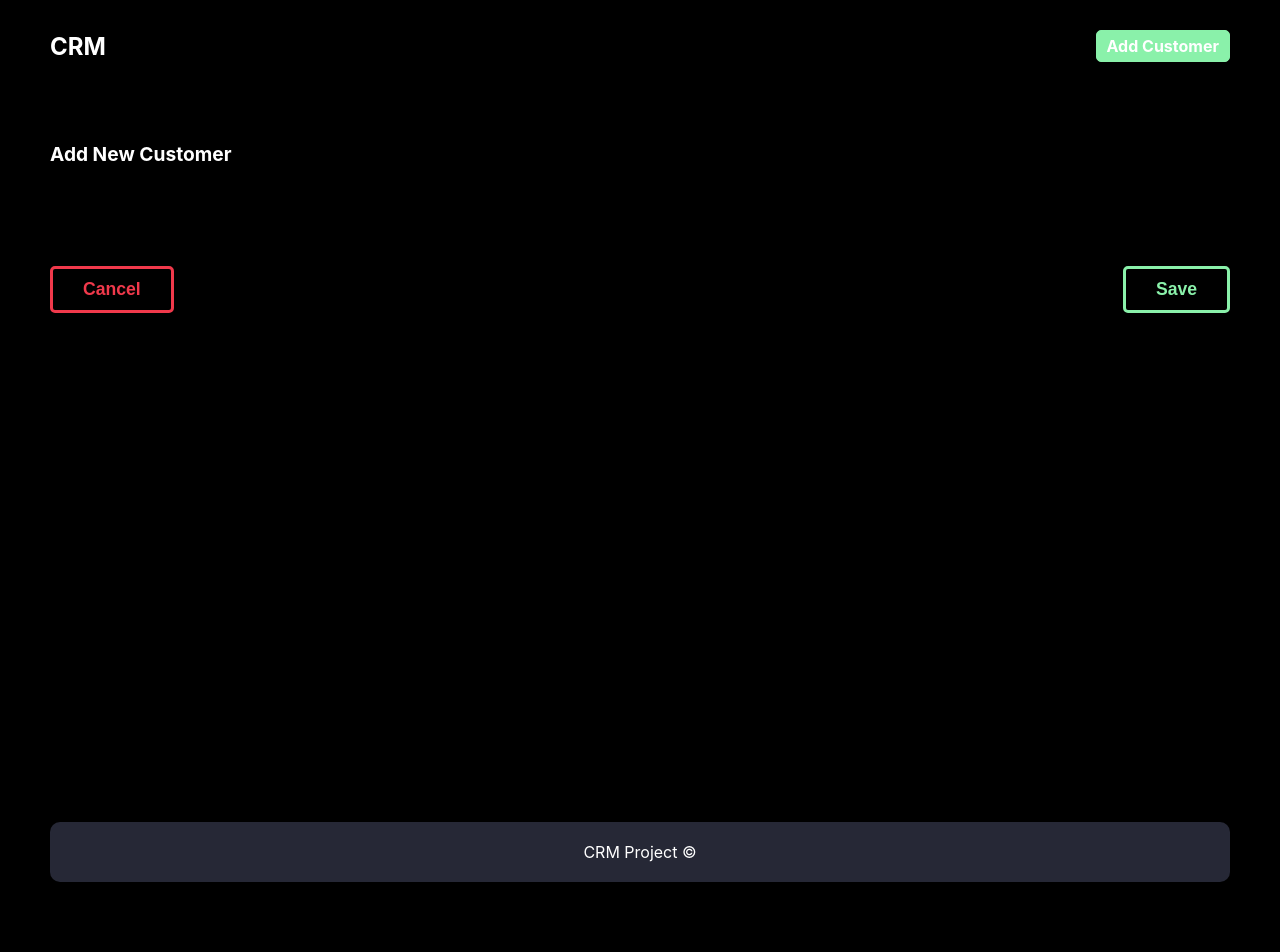
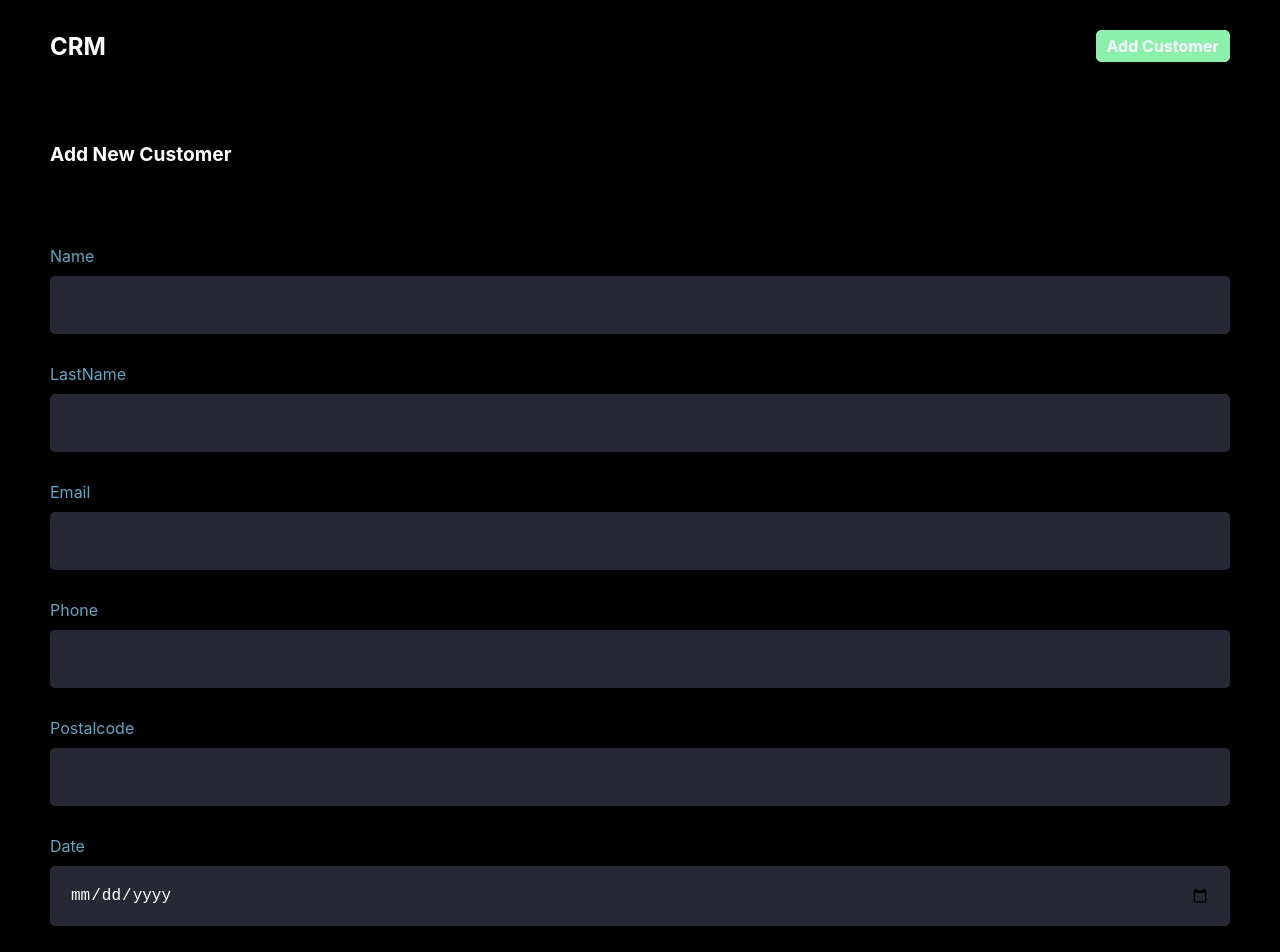
Before and after one commit to amirzangi31/mongoDB-project, a Next.js app: page /add-customer in a window 1280 px wide. Shown: the top 952 px of the page. Before the commit the page ends 892 px from the top, so only its background shows below. Built offline with nearby package versions, Linux system fonts and the light colour scheme.

Commit message:
add create customer form

```diff
--- a/components/modules/Form.js
+++ b/components/modules/Form.js
@@ -1,8 +1,65 @@
+import FormInput from "./FormInput";
+import ItemList from "./ItemList";
 
-function Form() {
+function Form({ form, setForm }) {
+
+
+
+  const changeHandler = e => {
+      setForm({
+        ...form ,
+        [e.target.name] : e.target.value
+      })
+  }
+
   return (
-    <div>Form</div>
-  )
+    <div>
+      <FormInput
+        type="text"
+        name="name"
+        label="Name"
+        value={form.name}
+        onChange={changeHandler}
+      />
+      <FormInput
+        type="text"
+        name="lastName"
+        label="LastName"
+        value={form.lastName}
+        onChange={changeHandler}
+      />
+      <FormInput
+        type="text"
+        name="email"
+        label="Email"
+        value={form.email}
+        onChange={changeHandler}
+      />
+      <FormInput
+        type="text"
+        name="phone"
+        label="Phone"
+        value={form.phone}
+        onChange={changeHandler}
+      />
+      <FormInput
+        type="text"
+        name="postalcode"
+        label="Postalcode"
+        value={form.postalcode}
+        onChange={changeHandler}
+      />
+      <FormInput
+        type="date"
+        name="date"
+        label="Date"
+        value={form.date}
+        onChange={changeHandler}
+      />
+
+      <ItemList form={form} setForm={setForm} />
+    </div>
+  );
 }
 
-export default Form
+export default Form;
--- /dev/null
+++ b/components/modules/FormInput.js
@@ -0,0 +1,16 @@
+function FormInput({ label, type, value, name, onChange }) {
+  return (
+    <div className="form-input">
+      <label htmlFor="name">{label}</label>
+      <input
+        type={type}
+        id={name}
+        value={value}
+        name={name}
+        onChange={onChange}
+      />
+    </div>
+  );
+}
+
+export default FormInput;
--- /dev/null
+++ b/components/modules/ItemList.js
@@ -0,0 +1,73 @@
+import React from "react";
+import FormInput from "./FormInput";
+
+function ItemList({ form, setForm }) {
+  const { products } = form;
+
+  const addHandler = () => {
+    setForm({
+      ...form,
+      products: [...products, { name: "", price: "", qty: "" }],
+    });
+
+  };
+
+  const changeHanlder = (e, index) => {
+    const { name, value } = e.target;
+    const newProducts = [...products];
+
+    newProducts[index][name] = value;
+
+    setForm({
+      ...form,
+      products: newProducts,
+    });
+  };
+  const deleteHandler = (index) => {
+    const newProducts = [...products]
+    newProducts.splice(index , 1)
+    setForm({
+      ...form ,
+      products : newProducts
+    })
+ };
+
+  return (
+    <div className="item-list">
+      <p>Purchased Products</p>
+
+      {products.map((item, index) => (
+        <div key={index} className="form-input__list">
+          <FormInput
+            type="text"
+            name="name"
+            label="Product Name"
+            value={item.name}
+            onChange={(e) => changeHanlder(e, index)}
+          />
+          <div>
+            <FormInput
+              type="text"
+              name="price"
+              label="Price"
+              value={item.price}
+              onChange={(e) => changeHanlder(e, index)}
+            />
+            <FormInput
+              type="number"
+              name="qty"
+              label="Qty"
+              value={item.qty}
+              onChange={(e) => changeHanlder(e, index)}
+            />
+          </div>
+          <button onClick={() => deleteHandler(index)}>Remove Item</button>
+        </div>
+      ))}
+
+      <button onClick={addHandler}>Add Item</button>
+    </div>
+  );
+}
+
+export default ItemList;
--- a/components/template/AddCustomerPage.js
+++ b/components/template/AddCustomerPage.js
@@ -1,5 +1,7 @@
 import React, { useState } from "react";
 import Form from "../modules/Form";
+import { useRouter } from "next/router";
+import axios from "axios";
 
 function AddCustomerPage() {
   const [form, setForm] = useState({
@@ -10,10 +12,39 @@ function AddCustomerPage() {
     address: "",
     postalcode: "",
     data: "",
-    product: [],
+    products: [],
   });
-  const saveHandler = () => {};
-  const cancelHandler = () => {};
+  const router = useRouter();
+
+  const saveHandler = async () => {
+    const res = await fetch("/api/customer", {
+      method: "POST",
+      body: JSON.stringify({ data: form }),
+      headers: {
+        "Content-Type": "application/json",
+      },
+    });
+
+    const data = await res.json();
+
+    // const data = await axios.post("/api/customer", form);
+
+    if (data.status === "success") router.push("/");
+  };
+  const cancelHandler = () => {
+    setForm({
+      name: "",
+      lastName: "",
+      email: "",
+      phone: "",
+      address: "",
+      postalcode: "",
+      data: "",
+      products: [],
+    });
+
+    router.push("/");
+  };
 
   return (
     <div className="customer-page">
--- a/package.json
+++ b/package.json
@@ -10,6 +10,7 @@
   },
   "dependencies": {
     "@next/font": "13.1.6",
+    "axios": "^1.3.2",
     "eslint": "8.33.0",
     "eslint-config-next": "13.1.6",
     "mongoose": "^6.9.1",
```
Also changed, not shown: 1 other file (tests, documents, lock files or other folders).
